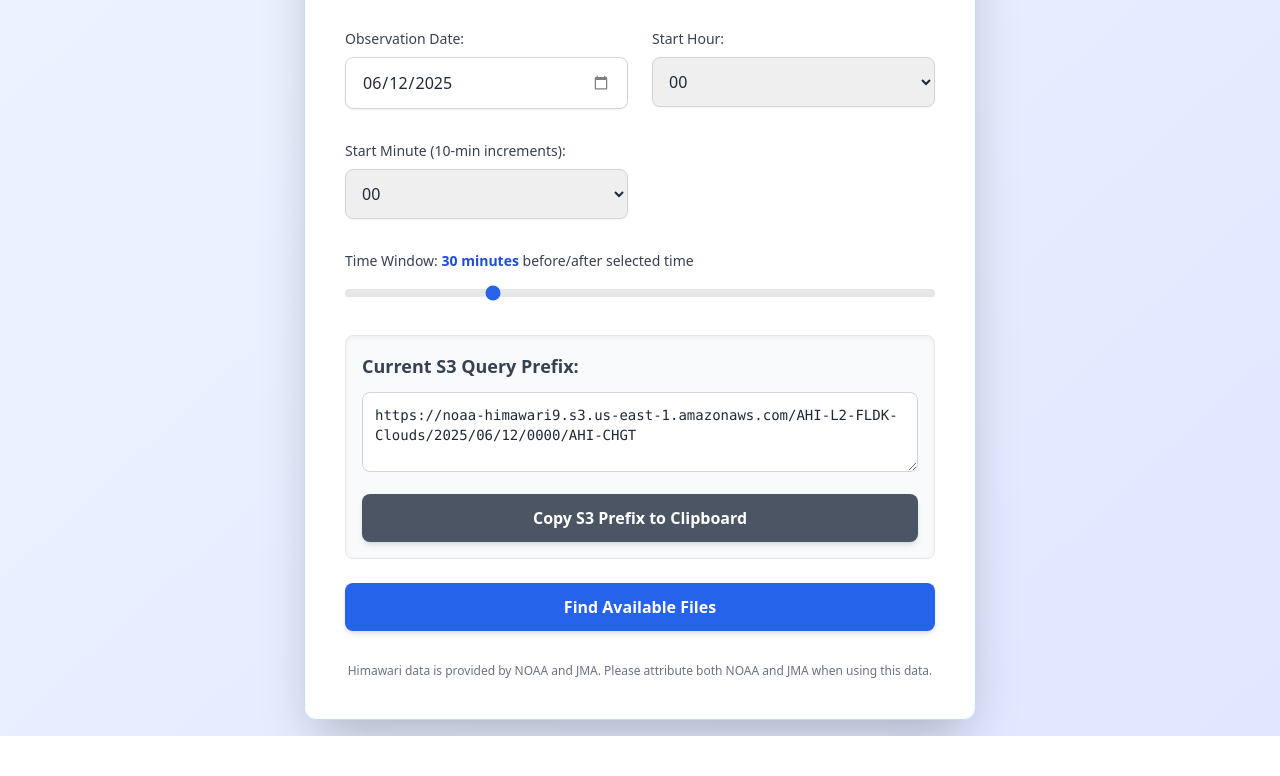
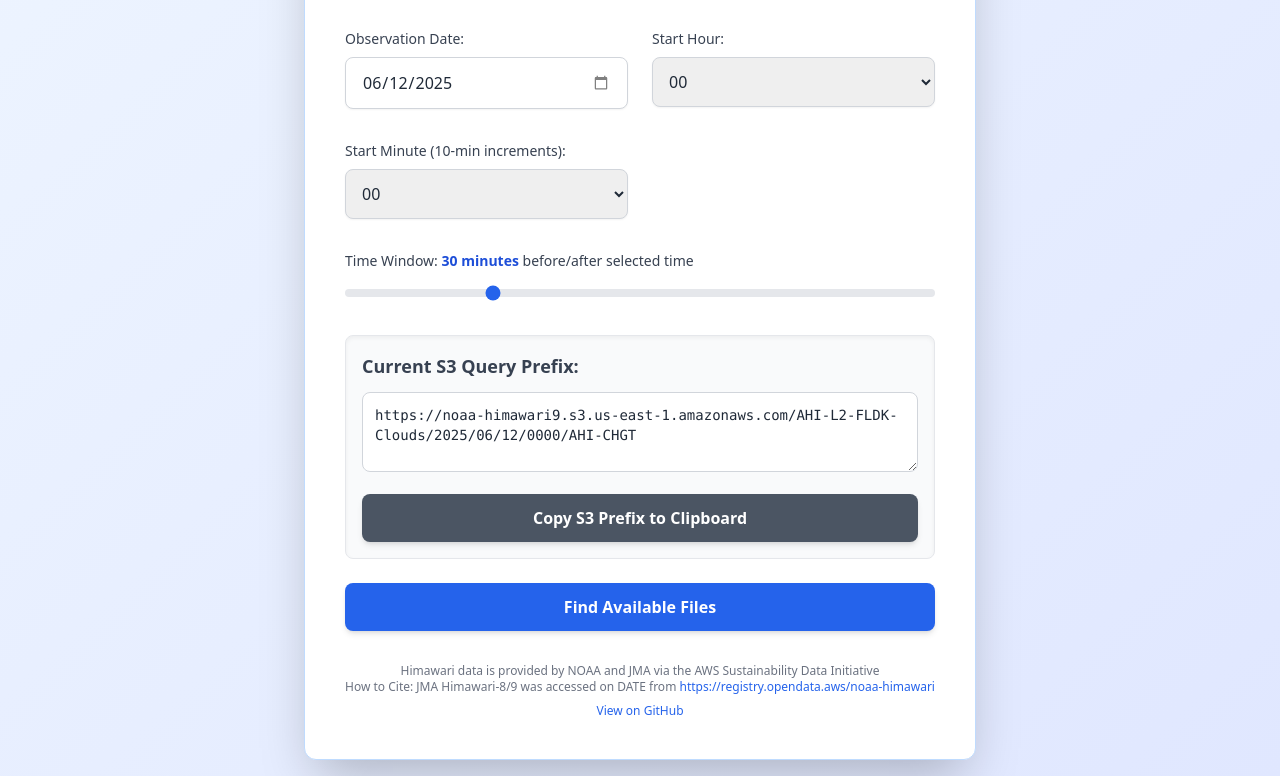
Before and after one commit to coliveir-aer/himawari-data-explorer, a plain HTML site: page index.html in a window 1280 px wide. Shown: the part 442-1218 px from the top of the page. Before the commit the page ends 1178 px from the top, so only its background shows below. Drawn offline with nearby package versions, Linux system fonts and the light colour scheme.

Commit message:
Update index.html

```diff
--- a/index.html
+++ b/index.html
@@ -145,7 +145,11 @@
         <div id="messageBox" class="mt-4 p-4 text-sm rounded-lg transition duration-300 ease-in-out opacity-0 hidden" role="alert"></div>
 
         <div class="mt-8 text-center text-gray-500 text-xs">
-            <p>Himawari data is provided by NOAA and JMA. Please attribute both NOAA and JMA when using this data.</p>
+            <p>Himawari data is provided by NOAA and JMA via the AWS Sustainability Data Initiative</p>
+			<p>How to Cite: JMA Himawari-8/9 was accessed on DATE from <a href="https://registry.opendata.aws/noaa-himawari" target="_blank" rel="noopener noreferrer" class="text-blue-600 hover:underline">https://registry.opendata.aws/noaa-himawari</a></p>
+            <p class="mt-2">
+                <a href="https://github.com/coliveir-aer/himawari-data-explorer" target="_blank" rel="noopener noreferrer" class="text-blue-600 hover:underline">View on GitHub</a>
+            </p>
         </div>
     </div>
 
```
